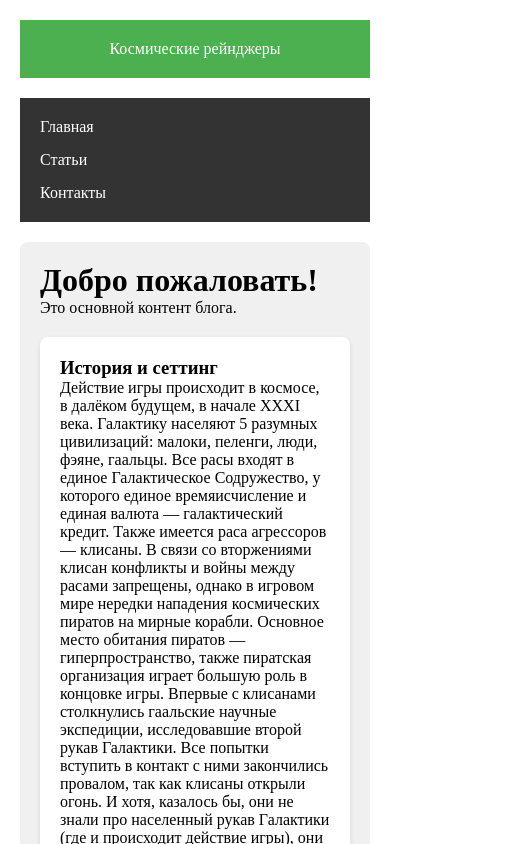
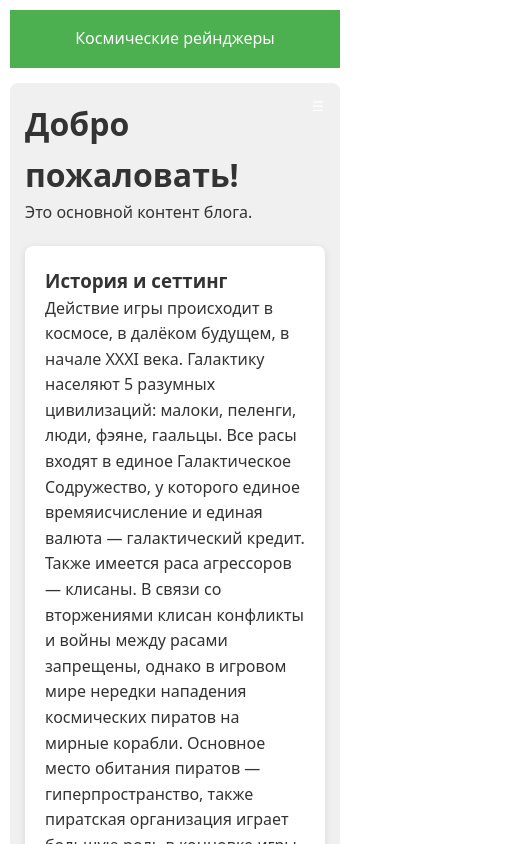
Before and after one commit to valeryn1997/my-practice, a plain HTML site: page Practice_JS/Week-8/index.html in a window 390 px wide. Shown: the top 844 px of the page, 529 px wide, since content can reach past the window. Drawn offline with Linux system fonts and the light colour scheme.

Commit message:
Работаем с адаптивностью, пока все плохо

```diff
--- a/Practice_JS/Week-8/index.html
+++ b/Practice_JS/Week-8/index.html
@@ -10,7 +10,14 @@
     <div class="grid-container">
       <header id="header">Космические рейнджеры</header>
       <nav>
-        <ul>
+        <button
+          class="burger-menu"
+          aria-label="Открыть меню"
+          aria-expanded="false"
+        >
+          ☰
+        </button>
+        <ul class="nav-links">
           <li><a href="#header">Главная</a></li>
           <li><a href="#articles">Статьи</a></li>
           <li><a href="#contacts">Контакты</a></li>
@@ -236,5 +243,6 @@
       <aside>Сайдбар с дополнительной информацией</aside>
       <footer id="contacts">Подвал сайта</footer>
     </div>
+    <script src="index.js" defer></script>
   </body>
 </html>
--- /dev/null
+++ b/Practice_JS/Week-8/index.js
@@ -0,0 +1,51 @@
+// Находим все необходимые элементы на странице
+const burgerButton = document.querySelector(".burger-menu"); // Кнопка бургер-меню
+const navigationMenu = document.querySelector(".nav-links"); // Навигационное меню
+const navLinks = document.querySelectorAll(".nav-links a"); // Все ссылки в меню
+
+// Функция для открытия/закрытия меню
+function toggleMenu() {
+  // Переключаем класс 'active' у меню
+  navigationMenu.classList.toggle("active");
+
+  // Обновляем атрибут доступности для скринридеров
+  const isExpanded = navigationMenu.classList.contains("active");
+  burgerButton.setAttribute("aria-expanded", isExpanded);
+}
+
+// Функция для закрытия меню
+function closeMenu() {
+  navigationMenu.classList.remove("active");
+  burgerButton.setAttribute("aria-expanded", "false");
+}
+
+// Обработчик клика по бургер-кнопке
+burgerButton.addEventListener("click", function (e) {
+  e.preventDefault(); // Предотвращаем стандартное поведение
+  toggleMenu();
+});
+
+// Обработчик клика по ссылкам меню
+navLinks.forEach((link) => {
+  link.addEventListener("click", closeMenu);
+});
+
+// Обработчик клика по документу для закрытия меню
+document.addEventListener("click", function (e) {
+  // Проверяем, был ли клик вне области меню и кнопки
+  const isClickInsideMenu = navigationMenu.contains(e.target);
+  const isClickOnButton = burgerButton.contains(e.target);
+
+  if (!isClickInsideMenu && !isClickOnButton) {
+    closeMenu();
+  }
+});
+
+// Обработчик клавиатуры для доступности
+burgerButton.addEventListener("keydown", function (e) {
+  // Закрываем меню по нажатию Esc
+  if (e.key === "Escape" && navigationMenu.classList.contains("active")) {
+    closeMenu();
+    burgerButton.focus();
+  }
+});
--- a/Practice_JS/Week-8/style.css
+++ b/Practice_JS/Week-8/style.css
@@ -1,3 +1,13 @@
+/* Базовые стили и CSS-переменные */
+:root {
+  --primary-color: #4caf50;
+  --dark-bg: #333;
+  --light-bg: #f0f0f0;
+  --text-light: #ffffff;
+  --transition-speed: 0.3s;
+  --menu-z-index: 1000;
+}
+
 * {
   box-sizing: border-box;
   margin: 0;
@@ -5,138 +15,202 @@
 }
 
 html {
-  scroll-behavior: smooth; /* Плавная прокрутка */
+  scroll-behavior: smooth;
+  font-size: 16px;
+}
+
+body {
+  font-family: system-ui, -apple-system, sans-serif;
+  line-height: 1.6;
+  color: var(--dark-bg);
 }
 
 /* Основной контейнер сетки */
 .grid-container {
   display: grid;
-  grid-template-columns: 250px 1fr; /* Сайдбар | Контент */
-  grid-template-rows: auto auto 1fr auto; /* Шапка, Нав, Контент+Сайдбар, Футер */
+  grid-template-columns: 250px 1fr;
+  grid-template-rows: auto auto 1fr auto;
   gap: 20px;
   min-height: 100vh;
   padding: 20px;
 }
 
-/* Шапка */
+/* Шапка сайта */
 header {
   grid-column: 1 / -1;
-  background-color: #4caf50;
-  color: white;
-  padding: 20px;
+  background-color: var(--primary-color);
+  color: var(--text-light);
+  padding: 1.25rem;
   text-align: center;
+  position: sticky;
+  top: 0;
+  z-index: calc(var(--menu-z-index) + 1);
 }
 
-/* Навигационное меню */
+/* Основная навигация */
 nav {
   grid-column: 1 / 2;
-  grid-row: 2 / 4; /* Занимает от 2 до 4 строки */
-  background-color: #333;
-  color: white;
-  padding: 20px;
+  grid-row: 2 / 4;
+  background-color: var(--dark-bg);
   position: sticky;
-  top: 20px; /* Учет gap контейнера */
-  align-self: start; /* Критично для sticky */
+  top: 20px;
+  align-self: start;
+  z-index: var(--menu-z-index);
   height: fit-content;
-  z-index: 10;
 }
 
-nav ul {
+.nav-links {
   list-style: none;
   display: flex;
   flex-direction: column;
   gap: 15px;
+  padding: 0;
+  margin: 0;
+  transition: transform var(--transition-speed) ease-in-out;
 }
 
-nav a {
-  color: white;
+.nav-links a {
+  color: var(--text-light);
   text-decoration: none;
-  transition: color 0.3s;
+  padding: 0.5rem;
+  border-radius: 4px;
+  transition: color var(--transition-speed),
+    background-color var(--transition-speed);
 }
 
-nav a:hover {
-  color: #4caf50;
+.nav-links a:hover,
+.nav-links a:focus {
+  color: var(--primary-color);
+  background-color: rgba(255, 255, 255, 0.1);
+  outline: none;
+}
+
+/* Бургер-меню */
+.burger-menu {
+  display: none;
+  cursor: pointer;
+  background: none;
+  border: none;
+  color: var(--text-light);
+  padding: 1rem;
+  position: relative;
+  z-index: calc(var(--menu-z-index) + 1);
 }
 
 /* Основной контент */
 main {
   grid-column: 2 / 3;
-  grid-row: 2 / 4; /* Занимает 2-4 строки */
-  background-color: #f0f0f0;
+  grid-row: 2 / 4;
+  background-color: var(--light-bg);
   padding: 20px;
   border-radius: 8px;
 }
 
-/* Сайдбар */
+/* Секция статей */
+.articles {
+  display: grid;
+  grid-template-columns: repeat(auto-fit, minmax(300px, 1fr));
+  gap: 20px;
+  margin-top: 20px;
+}
+
+.article-card {
+  background: white;
+  padding: 20px;
+  border-radius: 8px;
+  box-shadow: 0 2px 8px rgba(0, 0, 0, 0.1);
+  transition: transform var(--transition-speed);
+}
+
+.article-card:hover {
+  transform: translateY(-5px);
+}
+
+/* Адаптивность */
+@media (max-width: 768px) {
+  .grid-container {
+    grid-template-columns: 1fr;
+    padding: 10px;
+    gap: 15px;
+  }
+
+  header {
+    padding: 1rem;
+  }
+
+  nav {
+    grid-column: 1 / -1;
+    position: static;
+    padding: 0;
+    background: transparent;
+  }
+
+  .nav-links {
+    position: fixed;
+    top: 60px;
+    left: 0;
+    right: 0;
+    bottom: 0;
+    background: var(--dark-bg);
+    padding: 2rem;
+    transform: translateX(-100%);
+    overflow-y: auto;
+    display: block;
+  }
+
+  .nav-links.active {
+    transform: translateX(0);
+  }
+
+  .burger-menu {
+    display: block;
+    margin-left: auto;
+  }
+
+  main {
+    grid-column: 1 / -1;
+    padding: 15px;
+  }
+
+  .article-card {
+    grid-column: 1 / -1;
+  }
+}
+
+/* Анимации */
+@keyframes slideIn {
+  from {
+    opacity: 0;
+    transform: translateX(-20px);
+  }
+  to {
+    opacity: 1;
+    transform: translateX(0);
+  }
+}
+
+.nav-links.active {
+  animation: slideIn 0.4s ease-out;
+}
+
+/* Сайдбар и подвал */
 aside {
   grid-column: 2 / 3;
-  grid-row: 4; /* Располагается под основным контентом */
+  grid-row: 4;
   background-color: #ddd;
   padding: 20px;
   border-radius: 8px;
 }
 
-/* Подвал */
 footer {
   grid-column: 1 / -1;
-  background-color: #333;
-  color: white;
+  background-color: var(--dark-bg);
+  color: var(--text-light);
   padding: 20px;
   text-align: center;
 }
 
-/* Секция статей */
-.articles {
-  display: flex;
-  flex-wrap: wrap;
-  gap: 20px;
-  margin-top: 20px;
-}
-
-.article-card {
-  flex: 1 1 calc(33.33% - 15px);
-  background-color: white;
-  padding: 20px;
-  border-radius: 8px;
-  box-shadow: 0 2px 5px rgba(0, 0, 0, 0.1);
-}
-
-/* Якорные ссылки - отступ для sticky-шапки */
-#articles,
-#contacts {
+/* Якорные ссылки */
+:target {
   scroll-margin-top: 100px;
 }
-
-/* Мобильная адаптация */
-@media (max-width: 768px) {
-  .grid-container {
-    grid-template-columns: 1fr;
-    grid-template-rows: auto auto 1fr auto auto; /* Шапка, Нав, Контент, Сайдбар, Футер */
-  }
-
-  nav {
-    grid-column: 1 / -1;
-    grid-row: 2;
-    top: 0;
-  }
-
-  main {
-    grid-column: 1 / -1;
-    grid-row: 3;
-  }
-
-  aside {
-    grid-column: 1 / -1;
-    grid-row: 4;
-  }
-
-  .article-card {
-    flex: 1 1 100%;
-  }
-
-  /* Корректируем отступы для мобилок */
-  #articles,
-  #contacts {
-    scroll-margin-top: 140px;
-  }
-}
```
